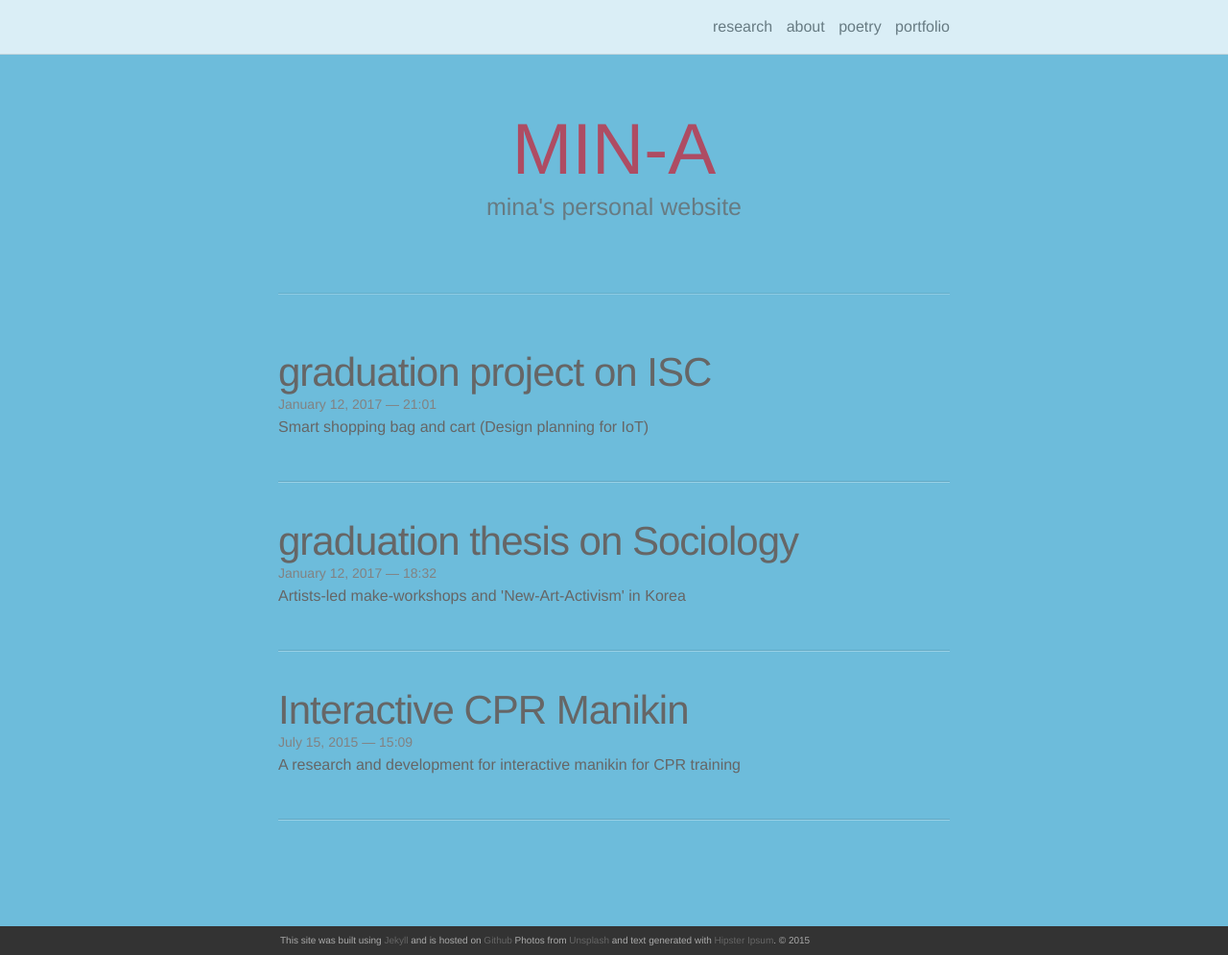
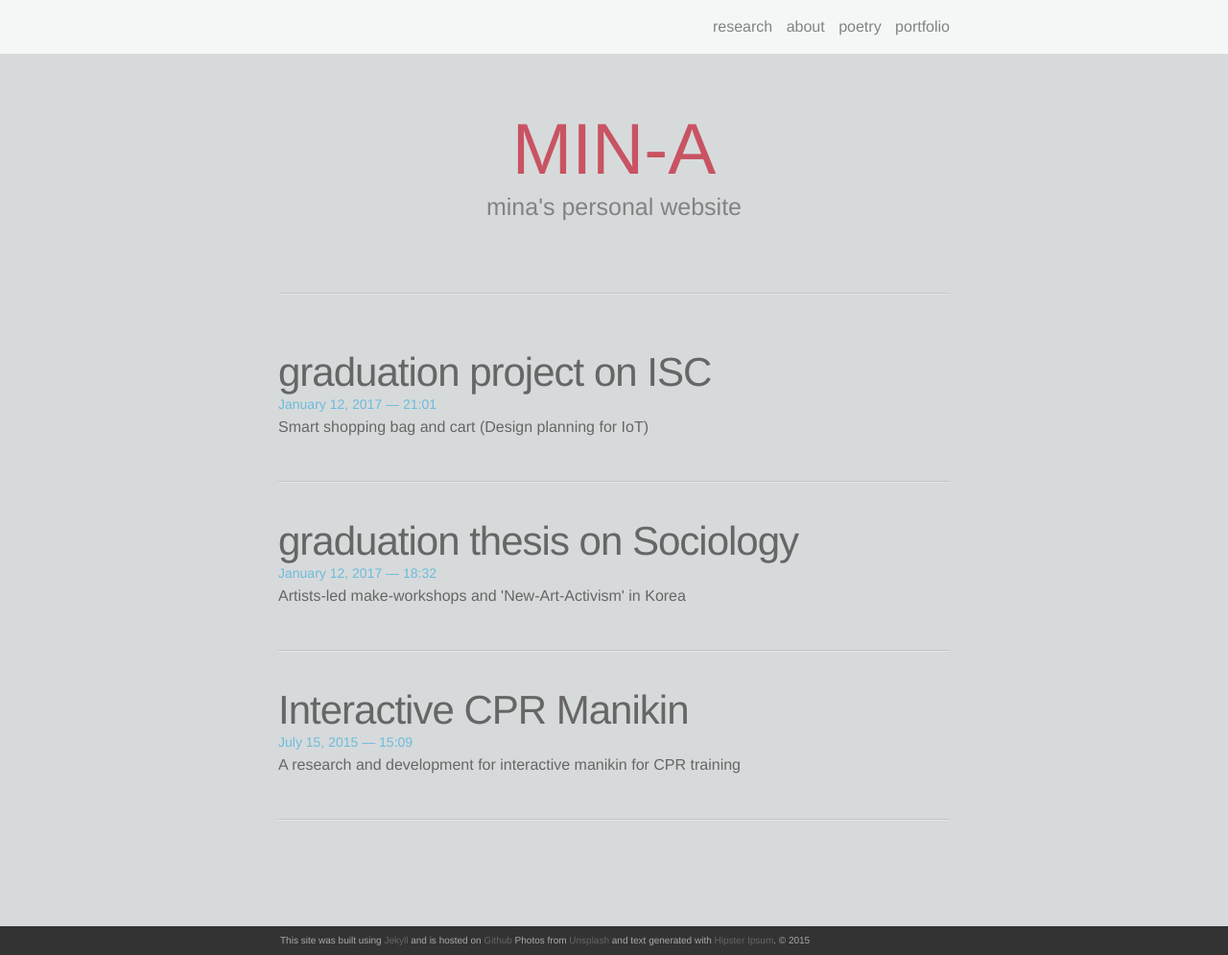
Before and after one commit to lucid2713/lucid2713.github.io, a Jekyll site: the page built from index.html, in a window 1280 px wide and 995 px high. Shown: the whole window at 96% size. Built offline with Jekyll 4.4.1, drawn with Linux system fonts in a browser that asks for light colours; nearby versions of some CDN libraries; the list of posts is cut into pages by our own code.

Commit message:
Update main.scss

```diff
--- a/css/main.scss
+++ b/css/main.scss
@@ -14,10 +14,10 @@ $base-line-height: 1.5;
 $spacing-unit:     30px;
 
 $text-color:       #263545;
-$background-color: #6dbcdb;
+$background-color: #d7dadb;
 $brand-color:      #c4273c;
 
-$grey-color:       #828282;
+$grey-color:       #6dbcdb;
 $grey-color-light: lighten($grey-color, 40%);
 $grey-color-dark:  darken($grey-color, 25%);
 
```
